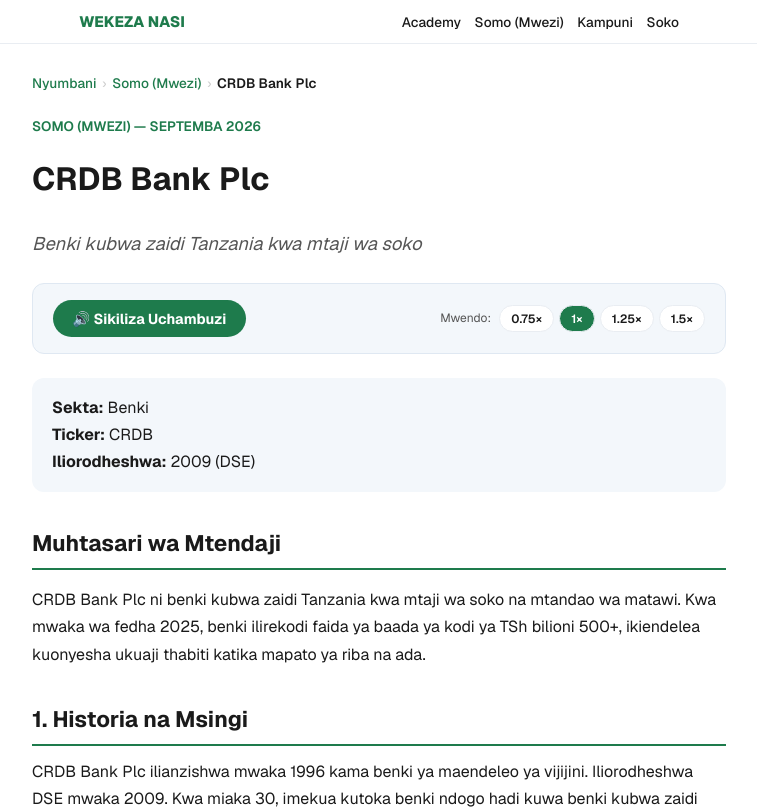
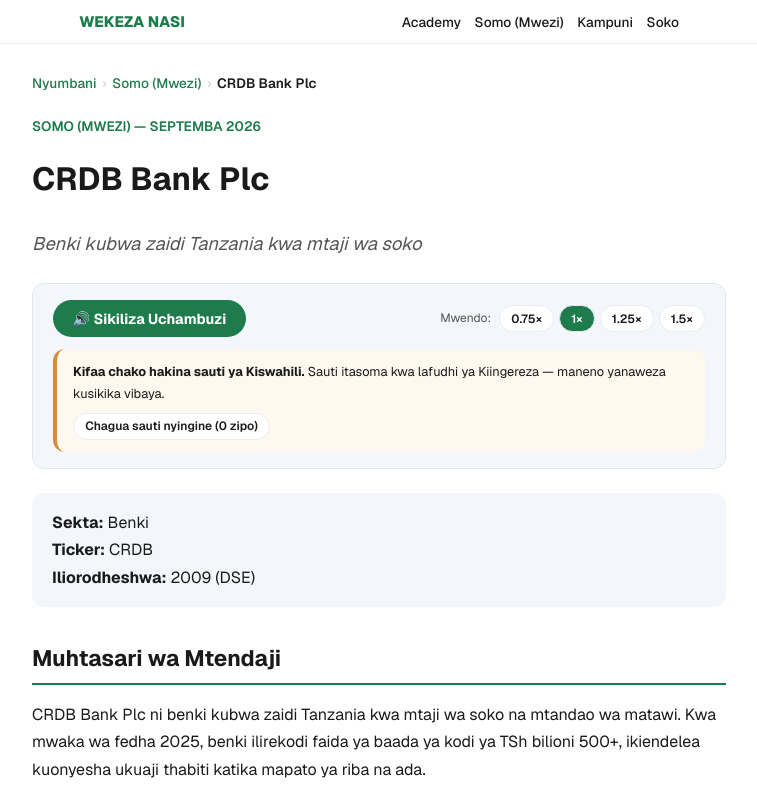
Before and after one commit to sadikiabubakari698-crypto/wekeza_nasi, a Next.js app in the folder wekeza-nasi-app/: page /somo-la-mwezi/crdb-2026-09 in a window 1280 px wide. Shown: the top 809 px of the page, without its empty margins (261-1018 px from the left). Built offline with nearby package versions, Linux system fonts and the light colour scheme.

Commit message:
ListenButton: progress %, voice picker, Swahili warning

```diff
--- a/wekeza-nasi-app/components/ListenButton.js
+++ b/wekeza-nasi-app/components/ListenButton.js
@@ -6,8 +6,40 @@ export default function ListenButton({ text, label = "Sikiliza" }) {
   const [speaking, setSpeaking] = useState(false);
   const [paused, setPaused] = useState(false);
   const [rate, setRate] = useState(1);
-  const [voiceOk, setVoiceOk] = useState(null);
+  const [voices, setVoices] = useState([]);
+  const [selectedVoice, setSelectedVoice] = useState(null);
+  const [swahiliVoice, setSwahiliVoice] = useState(null);
+  const [progress, setProgress] = useState(0); // 0-100
+  const [showVoicePicker, setShowVoicePicker] = useState(false);
+
+  // Chunks za maandishi
+  const chunksRef = useRef([]);
+  const currentChunkRef = useRef(0);
   const utteranceRef = useRef(null);
+
+  // Gawanya maandishi kwa sentensi
+  const splitIntoChunks = (fullText) => {
+    if (!fullText) return [];
+    // Gawanya kwa sentensi (kwa . ! ? au newline)
+    const sentences = fullText
+      .split(/(?<=[.!?\n])\s+/)
+      .map((s) => s.trim())
+      .filter((s) => s.length > 0);
+
+    // Unganisha sentensi ndogo kuwa chunks za ~200 herufi
+    const chunks = [];
+    let current = "";
+    for (const s of sentences) {
+      if ((current + " " + s).length > 200) {
+        if (current) chunks.push(current.trim());
+        current = s;
+      } else {
+        current = current ? current + " " + s : s;
+      }
+    }
+    if (current) chunks.push(current.trim());
+    return chunks;
+  };
 
   useEffect(() => {
     if (typeof window === "undefined") return;
@@ -17,22 +49,67 @@ export default function ListenButton({ text, label = "Sikiliza" }) {
     }
     setSupported(true);
 
-    const checkVoice = () => {
-      const voices = window.speechSynthesis.getVoices();
-      if (voices.length === 0) return;
-      const swVoice = voices.find((v) => v.lang && v.lang.toLowerCase().startsWith("sw"));
-      setVoiceOk(!!swVoice);
+    const loadVoices = () => {
+      const v = window.speechSynthesis.getVoices();
+      if (v.length === 0) return;
+      setVoices(v);
+
+      // Tafuta voice ya Kiswahili
+      const sw = v.find((voice) => voice.lang && voice.lang.toLowerCase().startsWith("sw"));
+      if (sw) {
+        setSwahiliVoice(sw);
+        setSelectedVoice(sw);
+      } else {
+        // Fallback: Chagua voice ya Kiingereza
+        const en = v.find((voice) => voice.lang && voice.lang.toLowerCase().startsWith("en"));
+        setSelectedVoice(en || v[0]);
+      }
     };
 
-    checkVoice();
-    window.speechSynthesis.onvoiceschanged = checkVoice;
+    loadVoices();
+    window.speechSynthesis.onvoiceschanged = loadVoices;
 
     return () => {
-      if (window.speechSynthesis) {
-        window.speechSynthesis.cancel();
-      }
+      if (window.speechSynthesis) window.speechSynthesis.cancel();
     };
   }, []);
+
+  const speakChunk = (index) => {
+    if (index >= chunksRef.current.length) {
+      // Kumaliza
+      setSpeaking(false);
+      setPaused(false);
+      setProgress(100);
+      return;
+    }
+
+    currentChunkRef.current = index;
+    const chunk = chunksRef.current[index];
+    const utterance = new window.SpeechSynthesisUtterance(chunk);
+
+    if (selectedVoice) {
+      utterance.voice = selectedVoice;
+      utterance.lang = selectedVoice.lang;
+    } else {
+      utterance.lang = "sw-TZ";
+    }
+    utterance.rate = rate;
+    utterance.pitch = 1;
+
+    utterance.onend = () => {
+      const pct = Math.round(((index + 1) / chunksRef.current.length) * 100);
+      setProgress(pct);
+      speakChunk(index + 1);
+    };
+
+    utterance.onerror = () => {
+      setSpeaking(false);
+      setPaused(false);
+    };
+
+    utteranceRef.current = utterance;
+    window.speechSynthesis.speak(utterance);
+  };
 
   const handlePlay = () => {
     if (!supported) return;
@@ -49,32 +126,13 @@ export default function ListenButton({ text, label = "Sikiliza" }) {
       return;
     }
 
-    const utterance = new window.SpeechSynthesisUtterance(text);
-    // Jaribu Kiswahili, fallback English
-    const voices = window.speechSynthesis.getVoices();
-    const swVoice = voices.find((v) => v.lang && v.lang.toLowerCase().startsWith("sw"));
-    if (swVoice) {
-      utterance.voice = swVoice;
-      utterance.lang = swVoice.lang;
-    } else {
-      utterance.lang = "sw-TZ";
-    }
-    utterance.rate = rate;
-    utterance.pitch = 1;
-
-    utterance.onend = () => {
-      setSpeaking(false);
-      setPaused(false);
-    };
-    utterance.onerror = () => {
-      setSpeaking(false);
-      setPaused(false);
-    };
-
-    utteranceRef.current = utterance;
-    window.speechSynthesis.speak(utterance);
+    // Anza upya
+    chunksRef.current = splitIntoChunks(text);
+    currentChunkRef.current = 0;
+    setProgress(0);
     setSpeaking(true);
     setPaused(false);
+    speakChunk(0);
   };
 
   const handleStop = () => {
@@ -82,18 +140,27 @@ export default function ListenButton({ text, label = "Sikiliza" }) {
     window.speechSynthesis.cancel();
     setSpeaking(false);
     setPaused(false);
+    setProgress(0);
+    currentChunkRef.current = 0;
   };
 
   const handleRateChange = (newRate) => {
     setRate(newRate);
-    if (speaking) {
-      // Lazima tuanze upya kwa rate mpya
-      handleStop();
-    }
+    if (speaking) handleStop();
+  };
+
+  const handleVoiceChange = (voiceName) => {
+    const v = voices.find((voice) => voice.name === voiceName);
+    if (v) setSelectedVoice(v);
+    if (speaking) handleStop();
   };
 
   if (!supported) {
-    return null;
+    return (
+      <div style={{ background: "#fef8ee", borderLeft: "5px solid #d48d3b", padding: "1rem 1.25rem", borderRadius: "var(--radius-md)", margin: "1.5rem 0", fontSize: "0.9rem", color: "#1a1a1a" }}>
+        Kifaa chako hakiwezi kusoma maandishi kwa sauti.
+      </div>
+    );
   }
 
   const wrapperStyle = {
@@ -102,10 +169,6 @@ export default function ListenButton({ text, label = "Sikiliza" }) {
     borderRadius: "var(--radius-md)",
     padding: "1rem 1.25rem",
     margin: "1.5rem 0",
-    display: "flex",
-    flexWrap: "wrap",
-    gap: "0.5rem",
-    alignItems: "center",
   };
 
   const btnPrimary = {
@@ -136,27 +199,47 @@ export default function ListenButton({ text, label = "Sikiliza" }) {
     cursor: "pointer",
   };
 
-  const rateBtn = (active) => ({
+  const btnSmall = {
     padding: "0.3rem 0.7rem",
-    background: active ? "#1e7b4c" : "#ffffff",
-    color: active ? "#ffffff" : "#1a1a1a",
+    background: "#ffffff",
+    color: "#1a1a1a",
     border: "1px solid #e9edf2",
     borderRadius: "var(--radius-pill)",
     fontSize: "0.75rem",
     fontWeight: 600,
     cursor: "pointer",
+  };
+
+  const rateBtn = (active) => ({
+    ...btnSmall,
+    background: active ? "#1e7b4c" : "#ffffff",
+    color: active ? "#ffffff" : "#1a1a1a",
   });
+
+  const progressBarBg = {
+    width: "100%",
+    height: "8px",
+    background: "#e5e7eb",
+    borderRadius: "999px",
+    overflow: "hidden",
+    marginTop: "0.75rem",
+  };
+
+  const progressBarFill = {
+    height: "100%",
+    width: progress + "%",
+    background: "linear-gradient(90deg, #1e7b4c 0%, #d48d3b 100%)",
+    transition: "width 0.3s ease",
+  };
 
   return (
     <div style={wrapperStyle}>
-      <div style={{ display: "flex", gap: "0.5rem", flexWrap: "wrap", alignItems: "center", flex: "1 1 100%" }}>
+      <div style={{ display: "flex", gap: "0.5rem", flexWrap: "wrap", alignItems: "center" }}>
         <button style={btnPrimary} onClick={handlePlay}>
           {speaking && !paused ? "⏸ Simamisha" : speaking && paused ? "▶ Endelea" : "🔊 " + label}
         </button>
 
-        {speaking && (
-          <button style={btnStop} onClick={handleStop}>⏹ Acha</button>
-        )}
+        {speaking && <button style={btnStop} onClick={handleStop}>⏹ Acha</button>}
 
         <div style={{ display: "flex", gap: "0.3rem", alignItems: "center", marginLeft: "auto" }}>
           <span style={{ fontSize: "0.75rem", color: "#555555", marginRight: "0.2rem" }}>Mwendo:</span>
@@ -167,10 +250,65 @@ export default function ListenButton({ text, label = "Sikiliza" }) {
         </div>
       </div>
 
-      {voiceOk === false && (
-        <p style={{ margin: "0.5rem 0 0 0", fontSize: "0.75rem", color: "#888888", width: "100%" }}>
-          Kifaa chako hakiwezi kuwa na sauti ya Kiswahili — sauti ya kawaida itatumika. Ubora unaweza kutofautiana.
-        </p>
+      {/* Progress bar — inaonekana kama speaking au progress > 0 */}
+      {(speaking || progress > 0) && (
+        <div style={{ marginTop: "0.75rem" }}>
+          <div style={{ display: "flex", justifyContent: "space-between", alignItems: "center", marginBottom: "0.4rem" }}>
+            <span style={{ fontSize: "0.8rem", color: "#1a1a1a", fontWeight: 600 }}>
+              {progress}% imekamilika
+            </span>
+            {progress === 100 && (
+              <span style={{ fontSize: "0.8rem", color: "#1e7b4c", fontWeight: 600 }}>
+                ✓ Umekamilisha kusikiliza
+              </span>
+            )}
+          </div>
+          <div style={progressBarBg}>
+            <div style={progressBarFill} />
+          </div>
+        </div>
+      )}
+
+      {/* Onyo kama hakuna voice ya Kiswahili */}
+      {!swahiliVoice && (
+        <div style={{ marginTop: "0.75rem", padding: "0.75rem 1rem", background: "#fef8ee", borderLeft: "4px solid #d48d3b", borderRadius: "var(--radius-md)", fontSize: "0.8rem", color: "#1a1a1a" }}>
+          <strong>Kifaa chako hakina sauti ya Kiswahili.</strong> Sauti itasoma kwa lafudhi ya Kiingereza — maneno yanaweza kusikika vibaya.
+          <br />
+          <button
+            style={{ ...btnSmall, marginTop: "0.5rem" }}
+            onClick={() => setShowVoicePicker(!showVoicePicker)}
+          >
+            {showVoicePicker ? "Funga" : "Chagua sauti nyingine"} ({voices.length} zipo)
+          </button>
+        </div>
+      )}
+
+      {/* Voice picker */}
+      {showVoicePicker && (
+        <div style={{ marginTop: "0.75rem" }}>
+          <p style={{ margin: "0 0 0.5rem 0", fontSize: "0.8rem", color: "#555555" }}>
+            Chagua sauti:
+          </p>
+          <div style={{ display: "flex", flexDirection: "column", gap: "0.4rem", maxHeight: "200px", overflowY: "auto" }}>
+            {voices.map((v, i) => (
+              <button
+                key={i}
+                onClick={() => {
+                  handleVoiceChange(v.name);
+                  setShowVoicePicker(false);
+                }}
+                style={{
+                  ...btnSmall,
+                  textAlign: "left",
+                  background: selectedVoice?.name === v.name ? "#e3f0ea" : "#ffffff",
+                  border: selectedVoice?.name === v.name ? "1.5px solid #1e7b4c" : "1px solid #e9edf2",
+                }}
+              >
+                {v.name} <span style={{ color: "#888888" }}>— {v.lang}</span>
+              </button>
+            ))}
+          </div>
+        </div>
       )}
     </div>
   );
```
